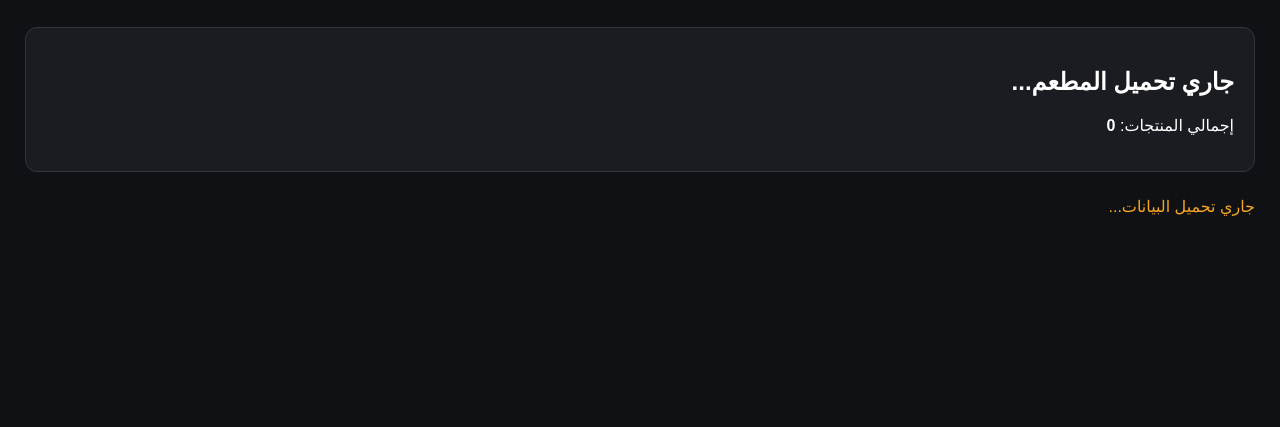
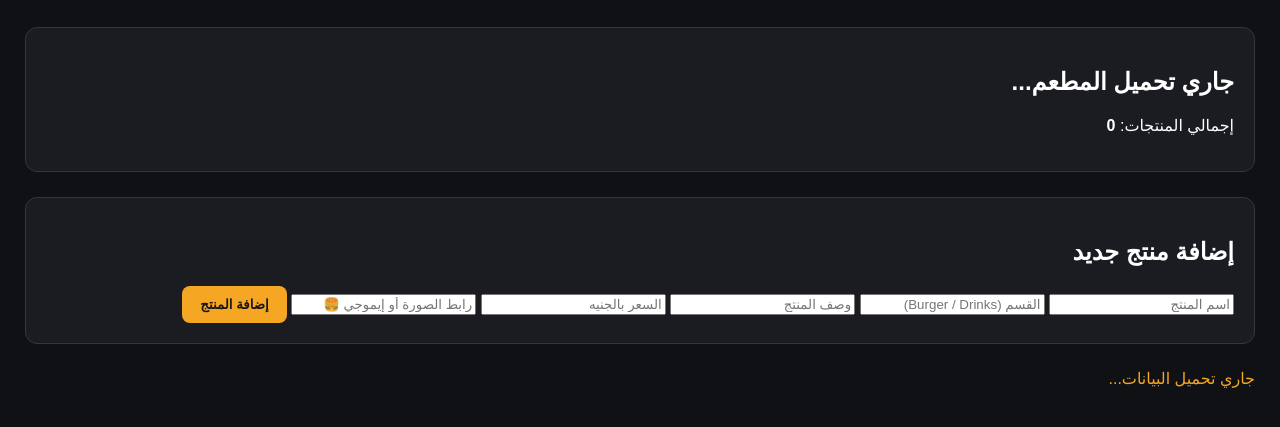
Before and after one commit to ahussien86/smart-qr-system, a plain HTML site: page dashboard.html in a window 1280 px wide. Shown: the part 143-570 px from the top of the page. Drawn offline with Linux system fonts and the light colour scheme; no server answers.

Commit message:
Update dashboard.html

```diff
--- a/dashboard.html
+++ b/dashboard.html
@@ -92,6 +92,51 @@
     <h2 id="restaurantName">جاري تحميل المطعم...</h2>
     <p>إجمالي المنتجات: <strong id="productCount">0</strong></p>
   </div>
+<div class="stats">
+  <h2>إضافة منتج جديد</h2>
+
+  <form id="addProductForm">
+
+    <input
+      type="text"
+      id="productName"
+      placeholder="اسم المنتج"
+      required
+    >
+
+    <input
+      type="text"
+      id="productCategory"
+      placeholder="القسم (Burger / Drinks)"
+      required
+    >
+
+    <input
+      type="text"
+      id="productDescription"
+      placeholder="وصف المنتج"
+      required
+    >
+
+    <input
+      type="number"
+      id="productPrice"
+      placeholder="السعر بالجنيه"
+      min="0"
+      required
+    >
+
+    <input
+      type="text"
+      id="productImage"
+      placeholder="رابط الصورة أو إيموجي 🍔"
+      required
+    >
+
+    <button type="submit">إضافة المنتج</button>
+
+  </form>
+</div>
 
   <div id="message">جاري تحميل البيانات...</div>
 
```
